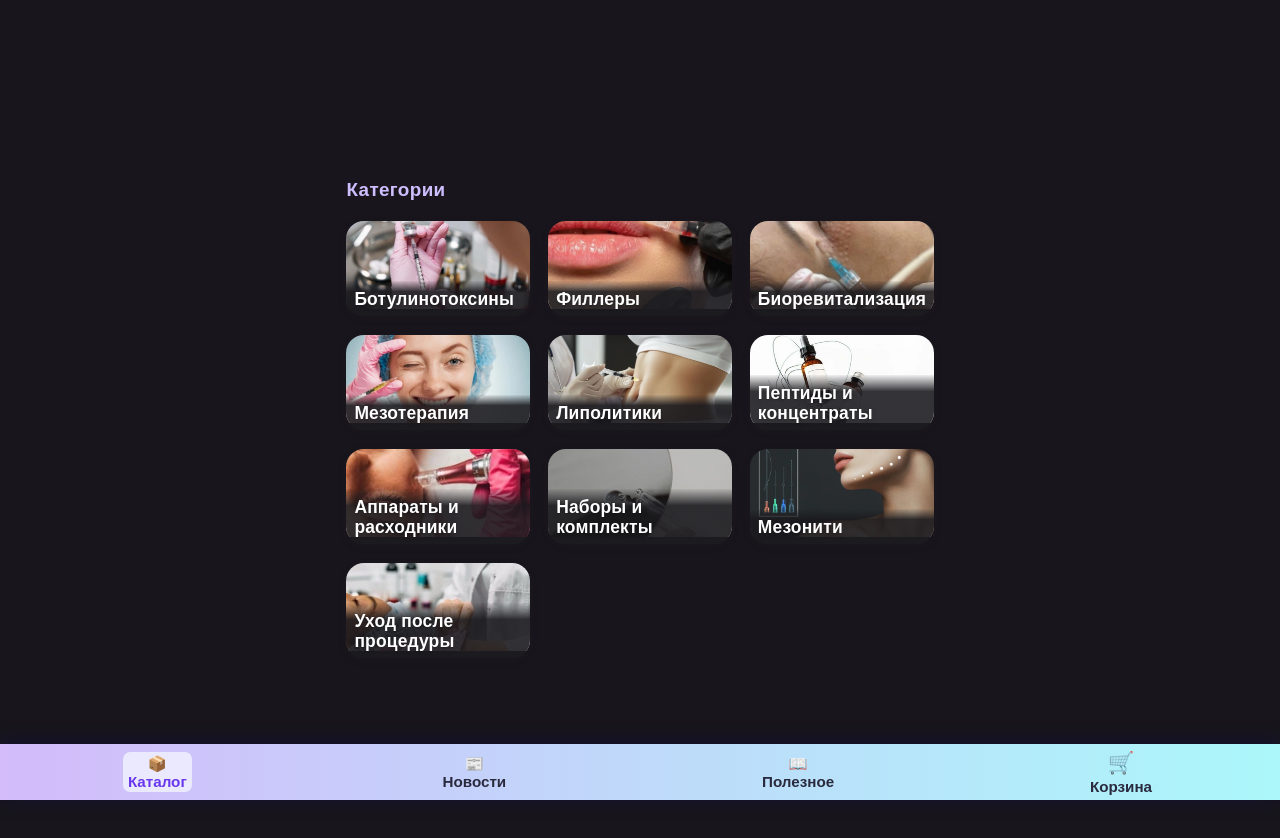
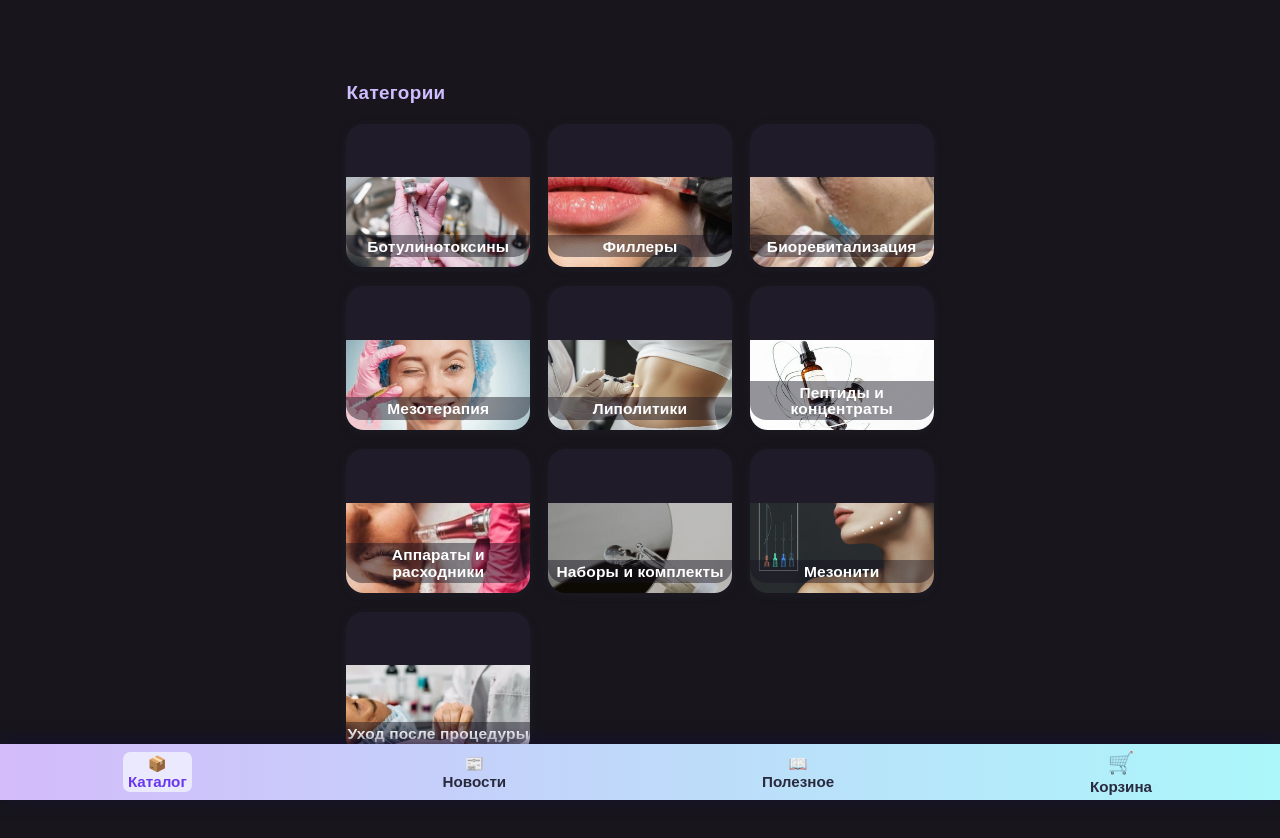
Before and after one commit to AlexSalavat/facade-stone-app, a React (Vite) app: page /catalog in a window 1280 px wide. Shown: the top 838 px of the page. Built offline with nearby package versions, Linux system fonts and the light colour scheme.

Commit message:
first dj

```diff
--- a/src/components/CategoryCard.css
+++ b/src/components/CategoryCard.css
@@ -1,59 +1,55 @@
 .category-card {
-  position: relative;
+  background: rgba(34, 28, 43, 0.90);
   border-radius: 18px;
   overflow: hidden;
-  box-shadow: 0 2px 10px rgba(48,32,56,0.08);
-  background: #222027;
+  box-shadow: 0 2px 12px rgba(82,60,130,0.08);
   cursor: pointer;
-  transition: transform 0.13s, box-shadow 0.17s;
-  min-height: 95px;
-  outline: none;
+  transition: transform 0.11s, box-shadow 0.12s;
+  display: flex;
+  flex-direction: column;
+  justify-content: flex-end;
+  position: relative;
+  min-height: 110px;
+  aspect-ratio: 1.28 / 1; /* чтобы фото не были узкими */
 }
-
-.category-card:active, .category-card:focus {
-  transform: scale(0.97);
-  box-shadow: 0 1px 5px rgba(120,80,180,0.13);
+.category-card:active,
+.category-card:focus,
+.category-card:hover {
+  transform: translateY(-2px) scale(1.015);
+  box-shadow: 0 4px 26px rgba(152,120,255,0.15);
 }
 
 .category-card-img {
+  width: 100%;
+  height: 90px;
+  object-fit: cover;
+  object-position: center;
   display: block;
-  width: 100%;
-  height: 88px;
-  object-fit: cover;
-  background: #232129;
+  background: #201c24;
 }
 
 .category-card-title {
   position: absolute;
-  left: 0; right: 0; bottom: 0;
-  padding: 8px 6px 6px 8px;
+  bottom: 10px;
+  left: 0;
+  width: 100%;
+  padding: 4px 0 2px 0;
+  background: rgba(22,18,32, 0.45);
   color: #fff;
-  font-size: 1.09rem;
+  font-size: 0.97rem;
   font-weight: 600;
-  background: linear-gradient(0deg, rgba(27,26,30,0.89) 70%, rgba(44,44,54,0.06) 100%);
+  text-align: center;
   border-bottom-left-radius: 16px;
   border-bottom-right-radius: 16px;
-  text-align: left;
   letter-spacing: 0.01em;
-  line-height: 1.18;
+  line-height: 1.08;
   white-space: normal;
-  z-index: 2;
-  /* Тень для текста */
-  text-shadow: 0 2px 9px rgba(0,0,0,0.11), 0 1px 2px rgba(0,0,0,0.19);
+  /* компактней для мобильных */
 }
 
-@media (max-width: 700px) {
-  .category-cards-grid {
-    display: grid;
-    grid-template-columns: 1fr 1fr;
-    gap: 15px 13px;
-    margin-top: 10px;
-  }
-  .category-card-img {
-    height: 95px;
-  }
+@media (max-width: 520px) {
   .category-card-title {
-    font-size: 0.97rem;
-    padding: 7px 5px 6px 7px;
+    font-size: 0.89rem;
+    padding: 3px 0 1px 0;
   }
 }
```
